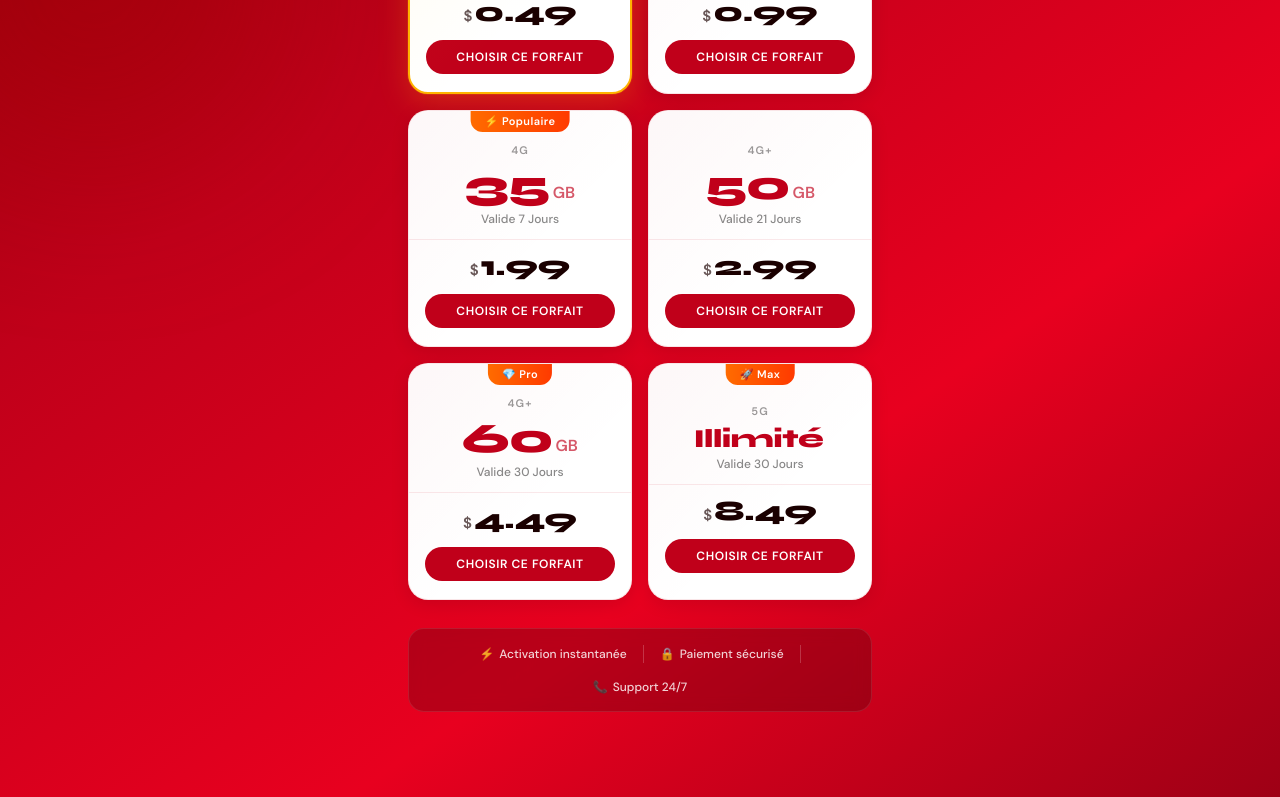
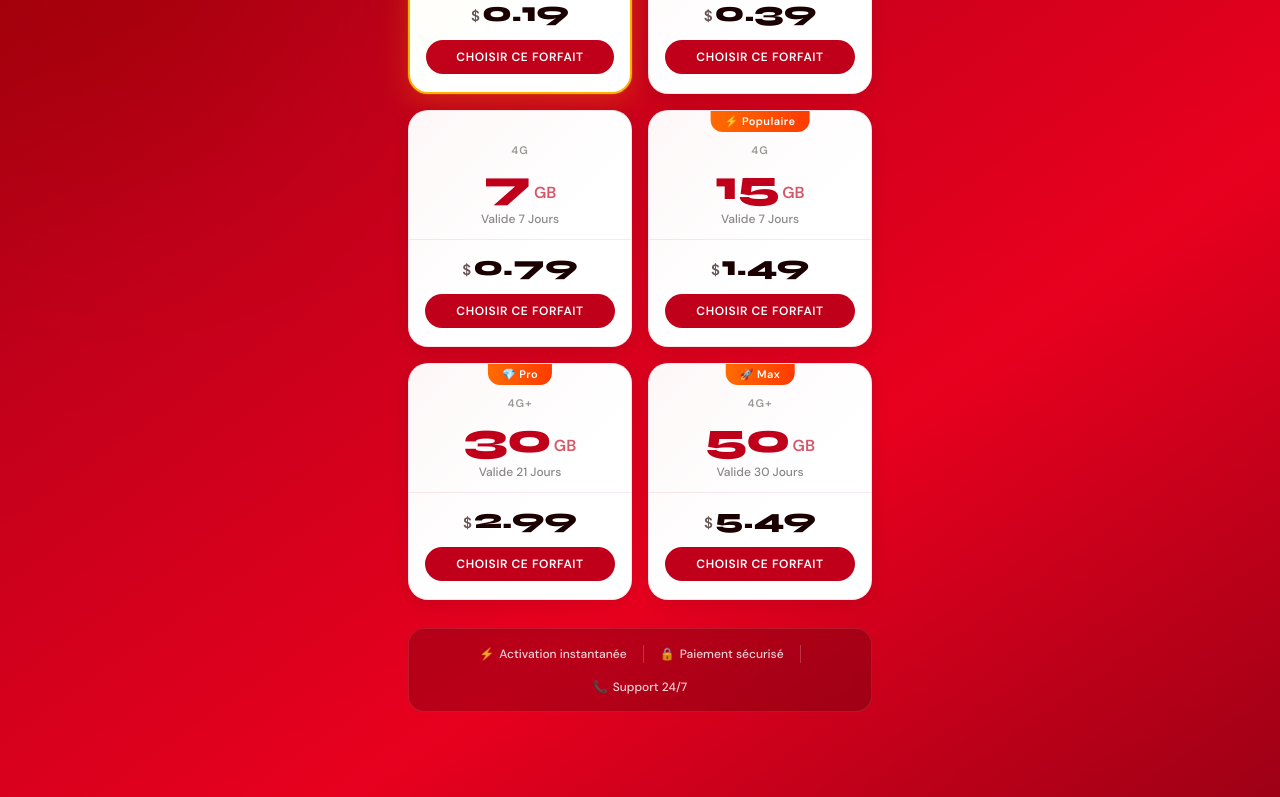
Before and after one commit to greasman99-lab/rdc-data-combined, a React (Vite) app: page / in a window 1280 px wide. Shown: the part 562-1359 px from the top of the page. Built offline with nearby package versions, Linux system fonts and the light colour scheme; no server answers.

Commit message:
Update Dataplans.jsx to  new rates , no unlimited

```diff
--- a/src/pages/Dataplans.jsx
+++ b/src/pages/Dataplans.jsx
@@ -6,69 +6,69 @@ import './Dataplans.css';
 const PLANS = [
   {
     id: 'starter',
-    data: '7.5 GB',
-    dataValue: 7.5,
+    data: '1 GB',
+    dataValue: 1,
     unit: 'GB',
-    price: 0.49,
-    validity: '3 Jours',
+    price: 0.19,
+    validity: '1 Jour',
     badge: null,
     highlight: true,
     speed: '4G',
   },
   {
     id: 'basic',
-    data: '15 GB',
-    dataValue: 15,
+    data: '3 GB',
+    dataValue: 3,
     unit: 'GB',
-    price: 0.99,
+    price: 0.39,
+    validity: '3 Jours',
+    badge: null,
+    highlight: false,
+    speed: '4G',
+  },
+  {
+    id: 'standard',
+    data: '7 GB',
+    dataValue: 7,
+    unit: 'GB',
+    price: 0.79,
     validity: '7 Jours',
     badge: null,
     highlight: false,
     speed: '4G',
   },
   {
-    id: 'standard',
-    data: '35 GB',
-    dataValue: 35,
+    id: 'popular',
+    data: '15 GB',
+    dataValue: 15,
     unit: 'GB',
-    price: 1.99,
+    price: 1.49,
     validity: '7 Jours',
     badge: '⚡ Populaire',
     highlight: false,
     speed: '4G',
   },
   {
-    id: 'plus',
-    data: '50 GB',
-    dataValue: 50,
+    id: 'pro',
+    data: '30 GB',
+    dataValue: 30,
     unit: 'GB',
     price: 2.99,
     validity: '21 Jours',
-    badge: null,
-    highlight: false,
-    speed: '4G+',
-  },
-  {
-    id: 'pro',
-    data: '60 GB',
-    dataValue: 60,
-    unit: 'GB',
-    price: 4.49,
-    validity: '30 Jours',
     badge: '💎 Pro',
     highlight: false,
     speed: '4G+',
   },
   {
-    id: 'unlimited',
-    data: 'Illimité',
-    dataValue: 'Illimité',
-    unit: '',
-    price: 8.49,
+    id: 'max',
+    data: '50 GB',
+    dataValue: 50,
+    unit: 'GB',
+    price: 5.49,
     validity: '30 Jours',
     badge: '🚀 Max',
     highlight: false,
-    speed: '5G',
+    speed: '4G+',
   },
 ];
 
```
